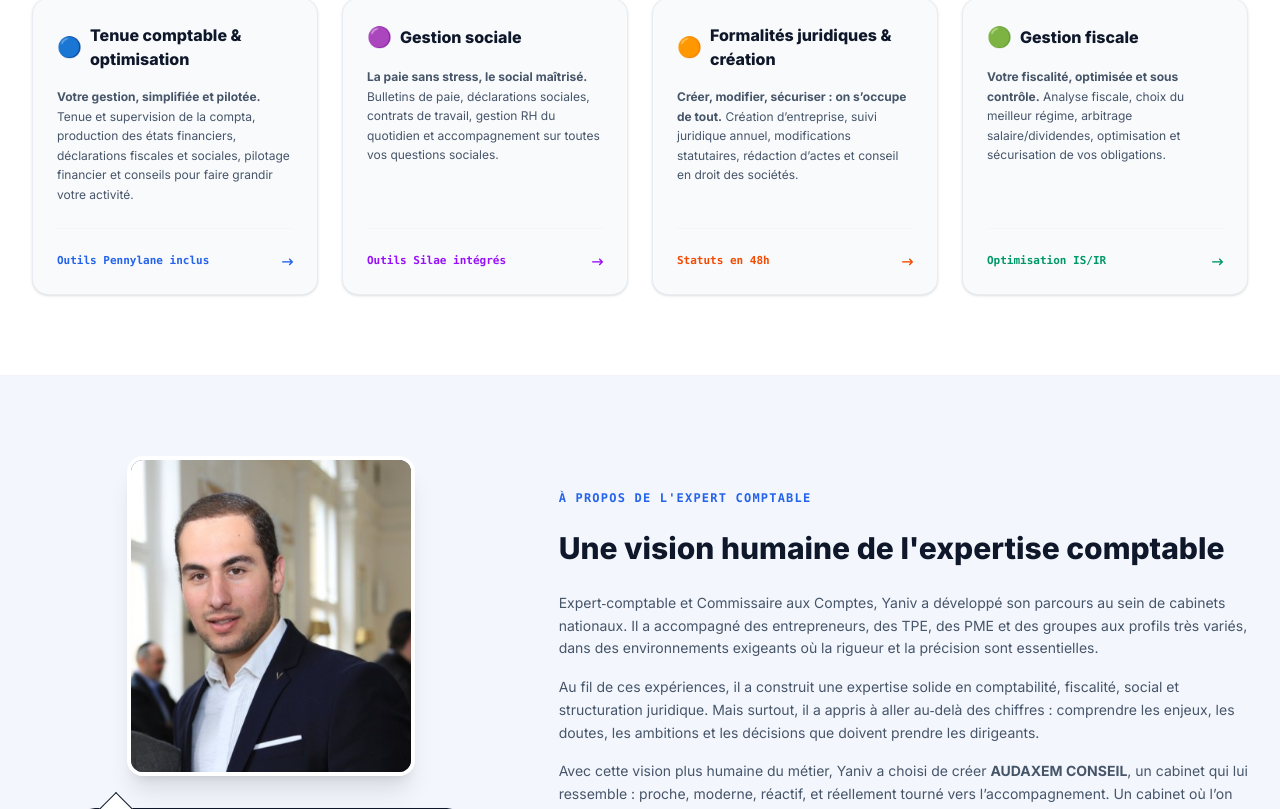
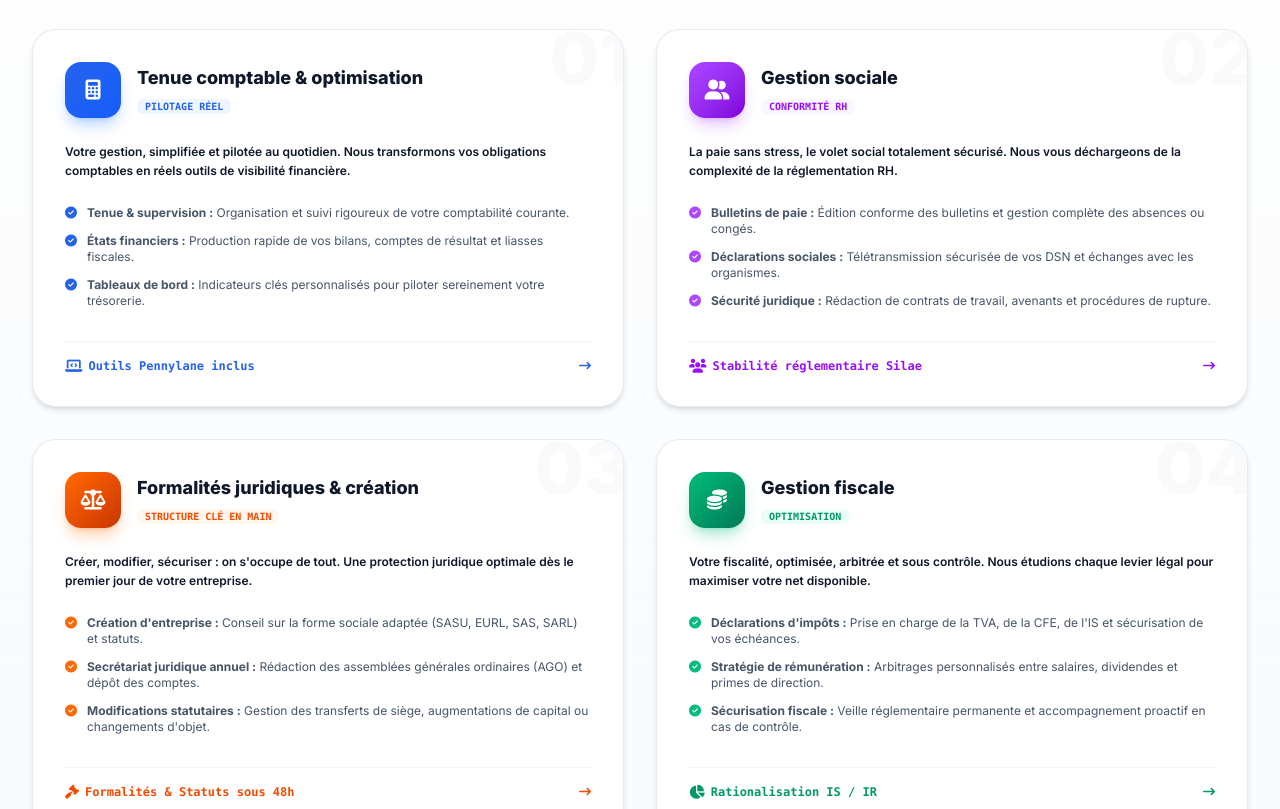
Before and after one commit to Yaniv-33/audaxem-svelte, a SvelteKit app: page / in a window 1280 px wide. Shown: the part 1511-2320 px from the top of the page. Built offline with nearby package versions, Linux system fonts and the light colour scheme.

Commit message:
change offers section

```diff
--- a/src/routes/+page.svelte
+++ b/src/routes/+page.svelte
@@ -32,7 +32,7 @@
 		if (!typewriterElement) return;
 
 		let index = 0;
-		typewriterElement.textContent = ''; // On vide l'élément au départ
+		typewriterElement.textContent = '';
 
 		const interval = setInterval(() => {
 			if (index < targetPhrase.length) {
@@ -41,7 +41,7 @@
 			} else {
 				clearInterval(interval);
 			}
-		}, 100); // Vitesse de frappe (35ms par lettre)
+		}, 100);
 	}
 
 	// State management
@@ -323,8 +323,9 @@
 				<h1
 					class="font-display text-3xl sm:text-4xl lg:text-5xl font-extrabold text-ax-textDark leading-tight tracking-tight min-h-[120px] sm:min-h-[100px] lg:min-h-[150px]"
 				>
-					Audaxem Conseil : <span id="typewriter-text"></span><span
-						class="ml-1 inline-block animate-pulse">|</span
+					Audaxem Conseil : <span id="typewriter-text" class=""></span><span
+						class="ml-1 inline-block animate-pulse"
+						>|</span
 					>
 				</h1>
 
@@ -573,121 +574,194 @@
 	</div>
 </section>
 
-<!-- SECTION 2: SERVICES (Exact requested texts & 4 compact, high-contrast dynamic cards) -->
-<section id="services" class="py-20 bg-white border-b border-slate-200/50">
+<!-- SECTION 2: SERVICES (Design moderne, cartes premium sans emojis) -->
+<section id="services" class="py-24 bg-gradient-to-b from-white to-ax-slate/30 border-b border-slate-200/50">
 	<div class="max-w-7xl mx-auto px-4 sm:px-6 lg:px-8">
 		<!-- Header Section -->
-		<div class="max-w-4xl mx-auto text-center mb-16">
-			<!-- Requested phrase 1 -->
-			<span
-				class="text-ax-primary font-extrabold text-xs uppercase tracking-widest block mb-3 font-mono"
-				>Nos offres sur-mesure</span
-			>
-			<!-- Requested phrase 2 (Noir gras) -->
-			<h2
-				class="font-display text-2xl sm:text-3xl lg:text-4xl font-extrabold text-ax-textDark leading-snug"
-			>
-				L’expertise 360° qui répond à toutes les problématiques comptables, sociales, juridiques et
-				fiscales des dirigeants.
+		<div class="max-w-4xl mx-auto text-center mb-20">
+			<span class="text-ax-primary font-extrabold text-xs uppercase tracking-widest block mb-4 font-mono bg-blue-50 w-fit mx-auto px-3 py-1 rounded-full">
+				Nos offres sur-mesure
+			</span>
+			<h2 class="font-display text-3xl sm:text-4xl font-extrabold text-ax-textDark leading-tight tracking-tight">
+				L'expertise 360° qui répond à toutes les problématiques comptables, sociales, juridiques et fiscales des dirigeants.
 			</h2>
 		</div>
 
-		<!-- 4 Grid Cards - Highly polished, responsive, and visually dynamic (Shades of Blue/Slate with colored bullets) -->
-		<div class="grid grid-cols-1 md:grid-cols-2 lg:grid-cols-4 gap-6">
-			<!-- Card 1: Tenue comptable & optimisation (Blue bullet) -->
-			<div
-				class="bg-ax-slate p-6 rounded-2xl border border-slate-200/70 shadow-sm hover:shadow-ax-hover hover:border-blue-300 hover:bg-white transition-all flex flex-col justify-between"
-			>
-				<div>
-					<div class="flex items-center gap-2 mb-4">
-						<span class="text-xl">🔵</span>
-						<h3 class="text-base font-extrabold text-ax-textDark font-display">
-							Tenue comptable & optimisation
-						</h3>
+		<!-- Grid Cards - Design moderne avec icônes vectorielles et numérotation -->
+		<div class="grid grid-cols-1 lg:grid-cols-2 gap-8">
+			<!-- Mission 1: Tenue comptable & optimisation (Blue Accent) -->
+			<div class="relative bg-white p-8 rounded-3xl border border-slate-200/80 shadow-md hover:shadow-2xl hover:-translate-y-1 transition-all duration-300 flex flex-col justify-between group overflow-hidden">
+				<span class="absolute -top-2 -right-2 text-7xl font-black text-slate-50 select-none font-display">01</span>
+				<div class="relative">
+					<div class="flex items-start justify-between mb-6">
+						<div class="flex items-center gap-4">
+							<div class="w-14 h-14 rounded-2xl bg-gradient-to-br from-ax-primary to-blue-600 text-white flex items-center justify-center text-xl shadow-lg shadow-blue-500/30 group-hover:scale-105 transition-transform">
+								<i class="fa-solid fa-calculator"></i>
+							</div>
+							<div>
+								<h3 class="text-lg font-extrabold text-ax-textDark font-display">
+									Tenue comptable & optimisation
+								</h3>
+								<span class="text-[10px] font-mono font-bold text-ax-primary uppercase bg-blue-50 px-2 py-0.5 rounded-md">Pilotage Réel</span>
+							</div>
+						</div>
 					</div>
-					<p class="text-xs text-ax-textMuted leading-relaxed">
-						<strong>Votre gestion, simplifiée et pilotée.</strong> Tenue et supervision de la compta,
-						production des états financiers, déclarations fiscales et sociales, pilotage financier et
-						conseils pour faire grandir votre activité.
+
+					<p class="text-xs text-ax-textDark mb-6 leading-relaxed font-semibold">
+						Votre gestion, simplifiée et pilotée au quotidien. Nous transformons vos obligations comptables en réels outils de visibilité financière.
 					</p>
+
+					<!-- Detailed Mission Checklist -->
+					<ul class="space-y-3 mb-8">
+						<li class="flex items-start gap-2.5 text-xs text-ax-textMuted">
+							<i class="fa-solid fa-circle-check text-ax-primary mt-0.5"></i>
+							<span><strong>Tenue & supervision :</strong> Organisation et suivi rigoureux de votre comptabilité courante.</span>
+						</li>
+						<li class="flex items-start gap-2.5 text-xs text-ax-textMuted">
+							<i class="fa-solid fa-circle-check text-ax-primary mt-0.5"></i>
+							<span><strong>États financiers :</strong> Production rapide de vos bilans, comptes de résultat et liasses fiscales.</span>
+						</li>
+						<li class="flex items-start gap-2.5 text-xs text-ax-textMuted">
+							<i class="fa-solid fa-circle-check text-ax-primary mt-0.5"></i>
+							<span><strong>Tableaux de bord :</strong> Indicateurs clés personnalisés pour piloter sereinement votre trésorerie.</span>
+						</li>
+					</ul>
 				</div>
-				<div
-					class="pt-6 border-t border-slate-100/60 mt-6 flex justify-between items-center text-[11px] font-mono font-bold text-ax-primary"
-				>
-					<span>Outils Pennylane inclus</span>
-					<i class="fa-solid fa-arrow-right-long"></i>
+				<div class="relative pt-4 border-t border-slate-100 flex justify-between items-center text-xs font-mono font-bold text-ax-primary">
+					<span class="flex items-center gap-1.5"><i class="fa-solid fa-laptop-code text-sm"></i> Outils Pennylane inclus</span>
+					<i class="fa-solid fa-arrow-right-long group-hover:translate-x-1.5 transition-transform"></i>
 				</div>
 			</div>
 
-			<!-- Card 2: Gestion sociale (Purple bullet) -->
-			<div
-				class="bg-ax-slate p-6 rounded-2xl border border-slate-200/70 shadow-sm hover:shadow-ax-hover hover:border-purple-300 hover:bg-white transition-all flex flex-col justify-between"
-			>
-				<div>
-					<div class="flex items-center gap-2 mb-4">
-						<span class="text-xl">🟣</span>
-						<h3 class="text-base font-extrabold text-ax-textDark font-display">Gestion sociale</h3>
+			<!-- Mission 2: Gestion sociale (Purple Accent) -->
+			<div class="relative bg-white p-8 rounded-3xl border border-slate-200/80 shadow-md hover:shadow-2xl hover:-translate-y-1 transition-all duration-300 flex flex-col justify-between group overflow-hidden">
+				<span class="absolute -top-2 -right-2 text-7xl font-black text-slate-50 select-none font-display">02</span>
+				<div class="relative">
+					<div class="flex items-start justify-between mb-6">
+						<div class="flex items-center gap-4">
+							<div class="w-14 h-14 rounded-2xl bg-gradient-to-br from-purple-500 to-purple-700 text-white flex items-center justify-center text-xl shadow-lg shadow-purple-500/30 group-hover:scale-105 transition-transform">
+								<i class="fa-solid fa-user-group"></i>
+							</div>
+							<div>
+								<h3 class="text-lg font-extrabold text-ax-textDark font-display">
+									Gestion sociale
+								</h3>
+								<span class="text-[10px] font-mono font-bold text-purple-600 uppercase bg-purple-50 px-2 py-0.5 rounded-md">Conformité RH</span>
+							</div>
+						</div>
 					</div>
-					<p class="text-xs text-ax-textMuted leading-relaxed">
-						<strong>La paie sans stress, le social maîtrisé.</strong>
-						Bulletins de paie, déclarations sociales, contrats de travail, gestion RH du quotidien et
-						accompagnement sur toutes vos questions sociales.
+
+					<p class="text-xs text-ax-textDark mb-6 leading-relaxed font-semibold">
+						La paie sans stress, le volet social totalement sécurisé. Nous vous déchargeons de la complexité de la réglementation RH.
 					</p>
+
+					<!-- Detailed Mission Checklist -->
+					<ul class="space-y-3 mb-8">
+						<li class="flex items-start gap-2.5 text-xs text-ax-textMuted">
+							<i class="fa-solid fa-circle-check text-purple-500 mt-0.5"></i>
+							<span><strong>Bulletins de paie :</strong> Édition conforme des bulletins et gestion complète des absences ou congés.</span>
+						</li>
+						<li class="flex items-start gap-2.5 text-xs text-ax-textMuted">
+							<i class="fa-solid fa-circle-check text-purple-500 mt-0.5"></i>
+							<span><strong>Déclarations sociales :</strong> Télétransmission sécurisée de vos DSN et échanges avec les organismes.</span>
+						</li>
+						<li class="flex items-start gap-2.5 text-xs text-ax-textMuted">
+							<i class="fa-solid fa-circle-check text-purple-500 mt-0.5"></i>
+							<span><strong>Sécurité juridique :</strong> Rédaction de contrats de travail, avenants et procédures de rupture.</span>
+						</li>
+					</ul>
 				</div>
-				<div
-					class="pt-6 border-t border-slate-100/60 mt-6 flex justify-between items-center text-[11px] font-mono font-bold text-purple-600"
-				>
-					<span>Outils Silae intégrés</span>
-					<i class="fa-solid fa-arrow-right-long"></i>
+				<div class="relative pt-4 border-t border-slate-100 flex justify-between items-center text-xs font-mono font-bold text-purple-600">
+					<span class="flex items-center gap-1.5"><i class="fa-solid fa-users text-sm"></i> Stabilité réglementaire Silae</span>
+					<i class="fa-solid fa-arrow-right-long group-hover:translate-x-1.5 transition-transform"></i>
 				</div>
 			</div>
 
-			<!-- Card 3: Formalités juridiques & création (Orange bullet) -->
-			<div
-				class="bg-ax-slate p-6 rounded-2xl border border-slate-200/70 shadow-sm hover:shadow-ax-hover hover:border-orange-300 hover:bg-white transition-all flex flex-col justify-between"
-			>
-				<div>
-					<div class="flex items-center gap-2 mb-4">
-						<span class="text-xl">🟠</span>
-						<h3 class="text-base font-extrabold text-ax-textDark font-display">
-							Formalités juridiques & création
-						</h3>
+			<!-- Mission 3: Formalités juridiques & création (Orange Accent) -->
+			<div class="relative bg-white p-8 rounded-3xl border border-slate-200/80 shadow-md hover:shadow-2xl hover:-translate-y-1 transition-all duration-300 flex flex-col justify-between group overflow-hidden">
+				<span class="absolute -top-2 -right-2 text-7xl font-black text-slate-50 select-none font-display">03</span>
+				<div class="relative">
+					<div class="flex items-start justify-between mb-6">
+						<div class="flex items-center gap-4">
+							<div class="w-14 h-14 rounded-2xl bg-gradient-to-br from-orange-500 to-orange-700 text-white flex items-center justify-center text-xl shadow-lg shadow-orange-500/30 group-hover:scale-105 transition-transform">
+								<i class="fa-solid fa-scale-balanced"></i>
+							</div>
+							<div>
+								<h3 class="text-lg font-extrabold text-ax-textDark font-display">
+									Formalités juridiques & création
+								</h3>
+								<span class="text-[10px] font-mono font-bold text-orange-600 uppercase bg-orange-50 px-2 py-0.5 rounded-md">Structure Clé en main</span>
+							</div>
+						</div>
 					</div>
-					<p class="text-xs text-ax-textMuted leading-relaxed">
-						<strong>Créer, modifier, sécuriser : on s’occupe de tout.</strong> Création d’entreprise,
-						suivi juridique annuel, modifications statutaires, rédaction d’actes et conseil en droit des
-						sociétés.
+
+					<p class="text-xs text-ax-textDark mb-6 leading-relaxed font-semibold">
+						Créer, modifier, sécuriser : on s'occupe de tout. Une protection juridique optimale dès le premier jour de votre entreprise.
 					</p>
+
+					<!-- Detailed Mission Checklist -->
+					<ul class="space-y-3 mb-8">
+						<li class="flex items-start gap-2.5 text-xs text-ax-textMuted">
+							<i class="fa-solid fa-circle-check text-orange-500 mt-0.5"></i>
+							<span><strong>Création d'entreprise :</strong> Conseil sur la forme sociale adaptée (SASU, EURL, SAS, SARL) et statuts.</span>
+						</li>
+						<li class="flex items-start gap-2.5 text-xs text-ax-textMuted">
+							<i class="fa-solid fa-circle-check text-orange-500 mt-0.5"></i>
+							<span><strong>Secrétariat juridique annuel :</strong> Rédaction des assemblées générales ordinaires (AGO) et dépôt des comptes.</span>
+						</li>
+						<li class="flex items-start gap-2.5 text-xs text-ax-textMuted">
+							<i class="fa-solid fa-circle-check text-orange-500 mt-0.5"></i>
+							<span><strong>Modifications statutaires :</strong> Gestion des transferts de siège, augmentations de capital ou changements d'objet.</span>
+						</li>
+					</ul>
 				</div>
-				<div
-					class="pt-6 border-t border-slate-100/60 mt-6 flex justify-between items-center text-[11px] font-mono font-bold text-orange-600"
-				>
-					<span>Statuts en 48h</span>
-
-					<i class="fa-solid fa-arrow-right-long"></i>
+				<div class="relative pt-4 border-t border-slate-100 flex justify-between items-center text-xs font-mono font-bold text-orange-600">
+					<span class="flex items-center gap-1.5"><i class="fa-solid fa-gavel text-sm"></i> Formalités & Statuts sous 48h</span>
+					<i class="fa-solid fa-arrow-right-long group-hover:translate-x-1.5 transition-transform"></i>
 				</div>
 			</div>
 
-			<!-- Card 4: Gestion fiscale (Green bullet) -->
-			<div
-				class="bg-ax-slate p-6 rounded-2xl border border-slate-200/70 shadow-sm hover:shadow-ax-hover hover:border-emerald-300 hover:bg-white transition-all flex flex-col justify-between"
-			>
-				<div>
-					<div class="flex items-center gap-2 mb-4">
-						<span class="text-xl">🟢</span>
-						<h3 class="text-base font-extrabold text-ax-textDark font-display">Gestion fiscale</h3>
+			<!-- Mission 4: Gestion fiscale (Green Accent) -->
+			<div class="relative bg-white p-8 rounded-3xl border border-slate-200/80 shadow-md hover:shadow-2xl hover:-translate-y-1 transition-all duration-300 flex flex-col justify-between group overflow-hidden">
+				<span class="absolute -top-2 -right-2 text-7xl font-black text-slate-50 select-none font-display">04</span>
+				<div class="relative">
+					<div class="flex items-start justify-between mb-6">
+						<div class="flex items-center gap-4">
+							<div class="w-14 h-14 rounded-2xl bg-gradient-to-br from-emerald-500 to-emerald-700 text-white flex items-center justify-center text-xl shadow-lg shadow-emerald-500/30 group-hover:scale-105 transition-transform">
+								<i class="fa-solid fa-coins"></i>
+							</div>
+							<div>
+								<h3 class="text-lg font-extrabold text-ax-textDark font-display">
+									Gestion fiscale
+								</h3>
+								<span class="text-[10px] font-mono font-bold text-emerald-600 uppercase bg-emerald-50 px-2 py-0.5 rounded-md">Optimisation</span>
+							</div>
+						</div>
 					</div>
-					<p class="text-xs text-ax-textMuted leading-relaxed">
-						<strong>Votre fiscalité, optimisée et sous contrôle.</strong>
-						Analyse fiscale, choix du meilleur régime, arbitrage salaire/dividendes, optimisation et sécurisation
-						de vos obligations.
+
+					<p class="text-xs text-ax-textDark mb-6 leading-relaxed font-semibold">
+						Votre fiscalité, optimisée, arbitrée et sous contrôle. Nous étudions chaque levier légal pour maximiser votre net disponible.
 					</p>
+
+					<!-- Detailed Mission Checklist -->
+					<ul class="space-y-3 mb-8">
+						<li class="flex items-start gap-2.5 text-xs text-ax-textMuted">
+							<i class="fa-solid fa-circle-check text-emerald-500 mt-0.5"></i>
+							<span><strong>Déclarations d'impôts :</strong> Prise en charge de la TVA, de la CFE, de l'IS et sécurisation de vos échéances.</span>
+						</li>
+						<li class="flex items-start gap-2.5 text-xs text-ax-textMuted">
+							<i class="fa-solid fa-circle-check text-emerald-500 mt-0.5"></i>
+							<span><strong>Stratégie de rémunération :</strong> Arbitrages personnalisés entre salaires, dividendes et primes de direction.</span>
+						</li>
+						<li class="flex items-start gap-2.5 text-xs text-ax-textMuted">
+							<i class="fa-solid fa-circle-check text-emerald-500 mt-0.5"></i>
+							<span><strong>Sécurisation fiscale :</strong> Veille réglementaire permanente et accompagnement proactif en cas de contrôle.</span>
+						</li>
+					</ul>
 				</div>
-				<div
-					class="pt-6 border-t border-slate-100/60 mt-6 flex justify-between items-center text-[11px] font-mono font-bold text-emerald-600"
-				>
-					<span>Optimisation IS/IR</span>
-					<i class="fa-solid fa-arrow-right-long"></i>
+				<div class="relative pt-4 border-t border-slate-100 flex justify-between items-center text-xs font-mono font-bold text-emerald-600">
+					<span class="flex items-center gap-1.5"><i class="fa-solid fa-chart-pie text-sm"></i> Rationalisation IS / IR</span>
+					<i class="fa-solid fa-arrow-right-long group-hover:translate-x-1.5 transition-transform"></i>
 				</div>
 			</div>
 		</div>
@@ -1004,6 +1078,7 @@
 	</div>
 </div>
 
+<!-- Floating Whatsapp Action Button -->
 <a
 	href="https://wa.me/33603962664"
 	target="_blank"
```
